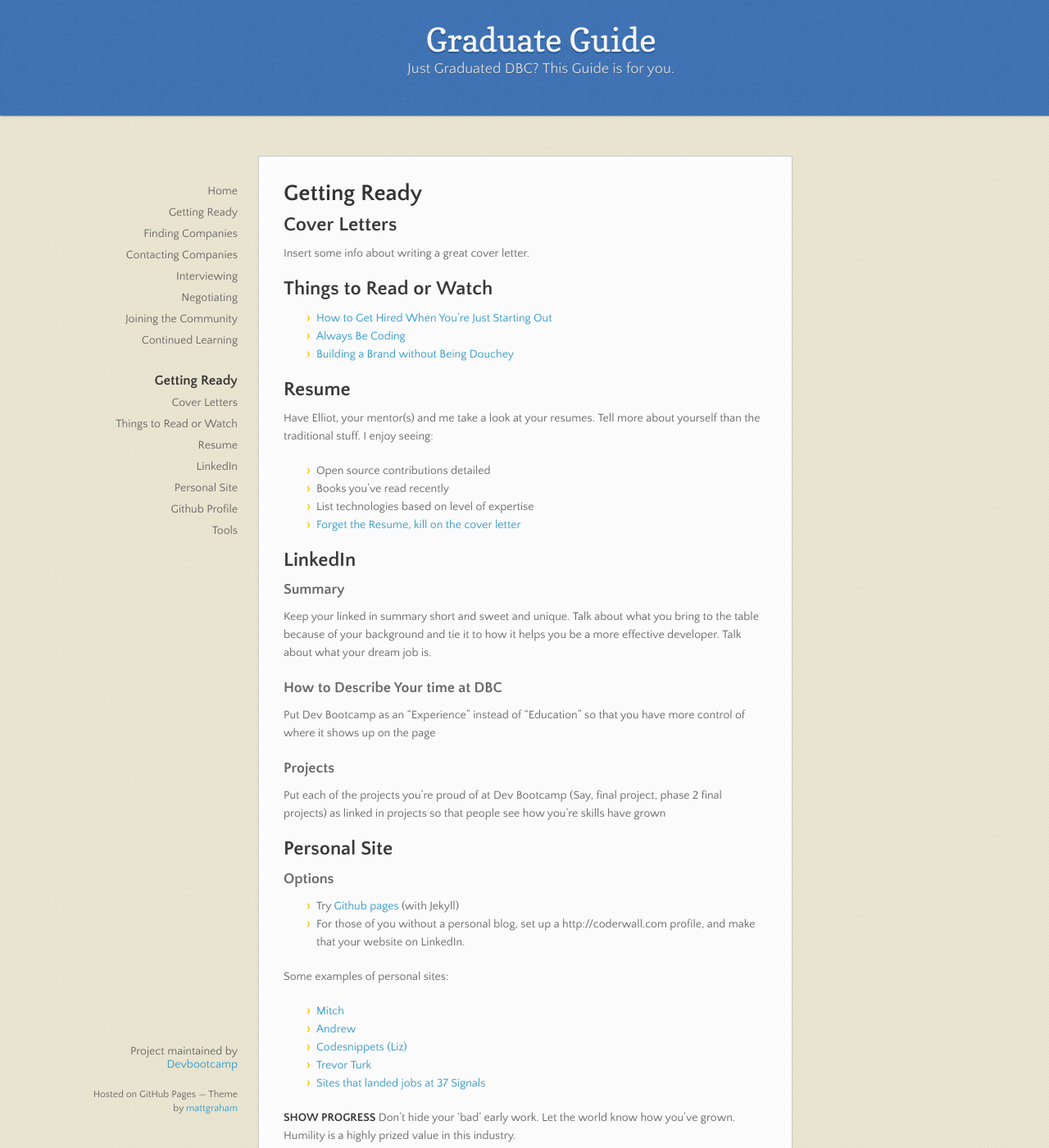
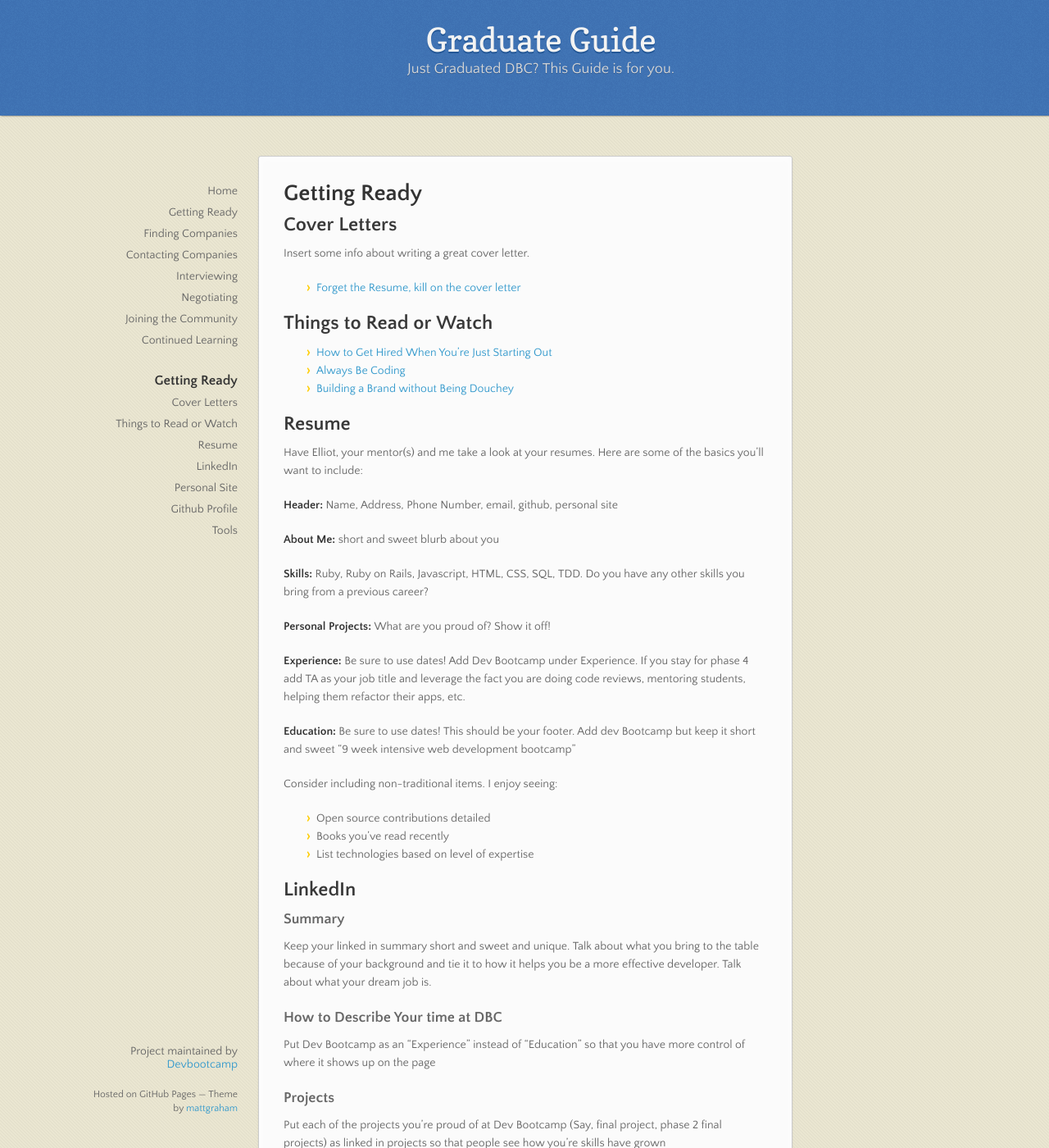
Before and after one commit to waysidekoi/graduate-guide, a Jekyll site: the page built from getting_ready.md, in a window 1280 px wide and 1400 px high. Shown: the whole window at 82% size. Built offline with Jekyll 4.4.1, drawn with Linux system fonts in a browser that asks for light colours; nearby versions of some CDN libraries; some of the changed text lies outside the part shown.

Commit message:
Add resume info and add more tool links

```diff
--- a/getting_ready.md
+++ b/getting_ready.md
@@ -7,18 +7,35 @@ title: Getting Ready
 ## Cover Letters
 Insert some info about writing a great cover letter.
 
+* [Forget the Resume, kill on the cover letter](http://37signals.com/svn/posts/1748-forget-the-resume-kill-on-the-cover-letter)
+
 ## Things to Read or Watch
 * [How to Get Hired When You're Just Starting Out](http://99u.com/articles/7275/How-to-Get-Hired-When-You-Are-Just-Starting-Out)
 * [Always Be Coding](https://medium.com/tech-talk/d5f8051afce2)
 * [Building a Brand without Being Douchey](http://vimeo.com/71685072)
 
 ## Resume
-Have Elliot, your mentor(s) and me take a look at your resumes. Tell more about yourself than the traditional stuff. I enjoy seeing:
+Have Elliot, your mentor(s) and me take a look at your resumes. Here are some of the basics you'll want to include:
+
+__Header:__ Name, Address, Phone Number, email, github, personal site
+
+__About Me:__ short and sweet blurb about you
+
+__Skills:__ Ruby, Ruby on Rails, Javascript, HTML, CSS, SQL, TDD. Do you have any other skills you bring from a previous career?
+
+__Personal Projects:__ What are you proud of? Show it off!
+
+__Experience:__ Be sure to use dates! Add Dev Bootcamp under Experience. If you stay for phase 4 add TA as your job title and leverage the fact you are doing code reviews, mentoring students, helping them refactor their apps, etc.
+
+__Education:__ Be sure to use dates! This should be your footer. Add dev Bootcamp but keep it short and sweet "9 week intensive web development bootcamp"
+
+
+Consider including non-traditional items. I enjoy seeing:
 
 * Open source contributions detailed
 * Books you've read recently
 * List technologies based on level of expertise
-* [Forget the Resume, kill on the cover letter](http://37signals.com/svn/posts/1748-forget-the-resume-kill-on-the-cover-letter)
+
 
 ## LinkedIn
 ### Summary
```
Also changed, not shown: other parts of getting_ready.md (+5 -2 lines), 1 other file.
